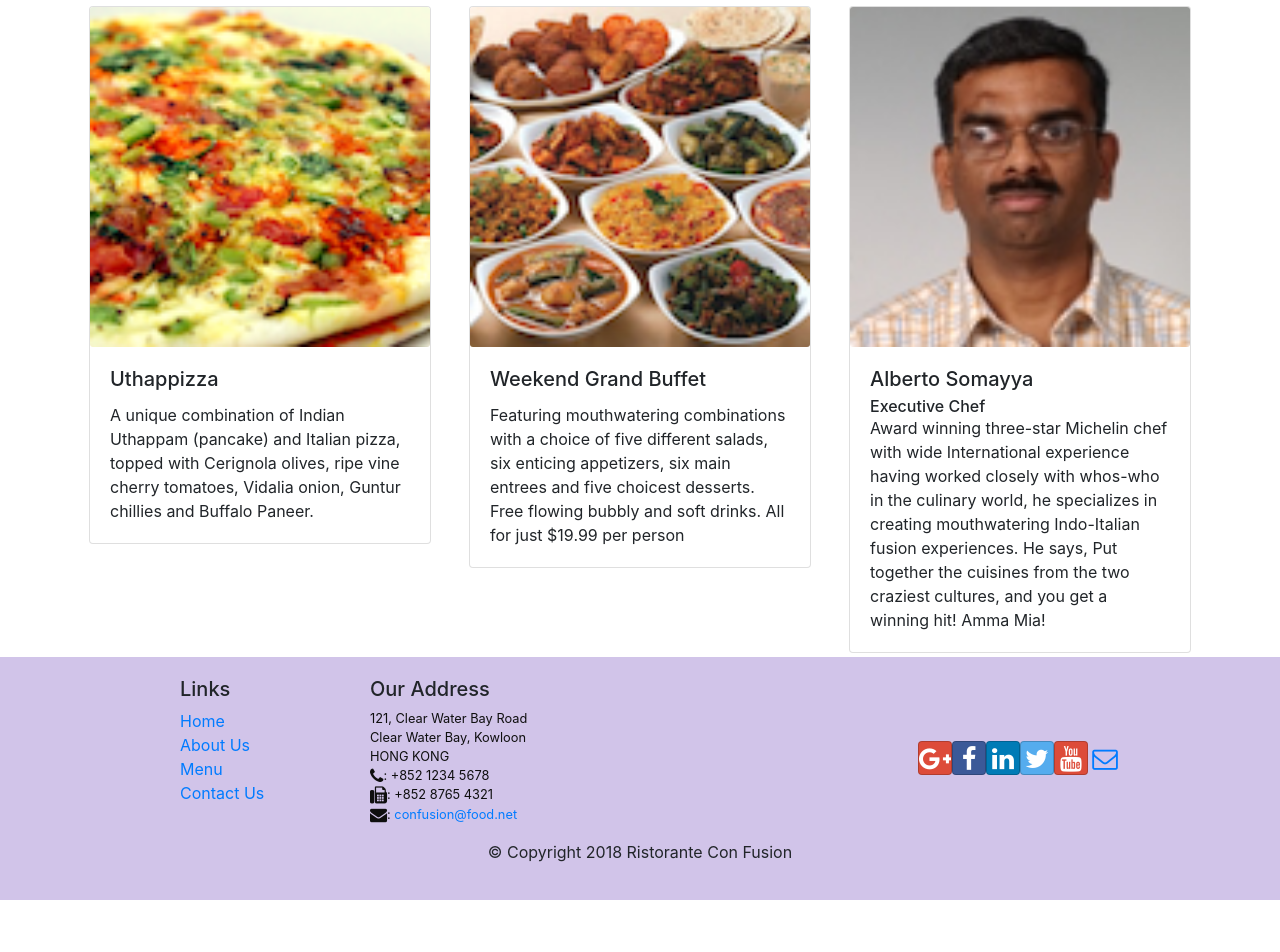
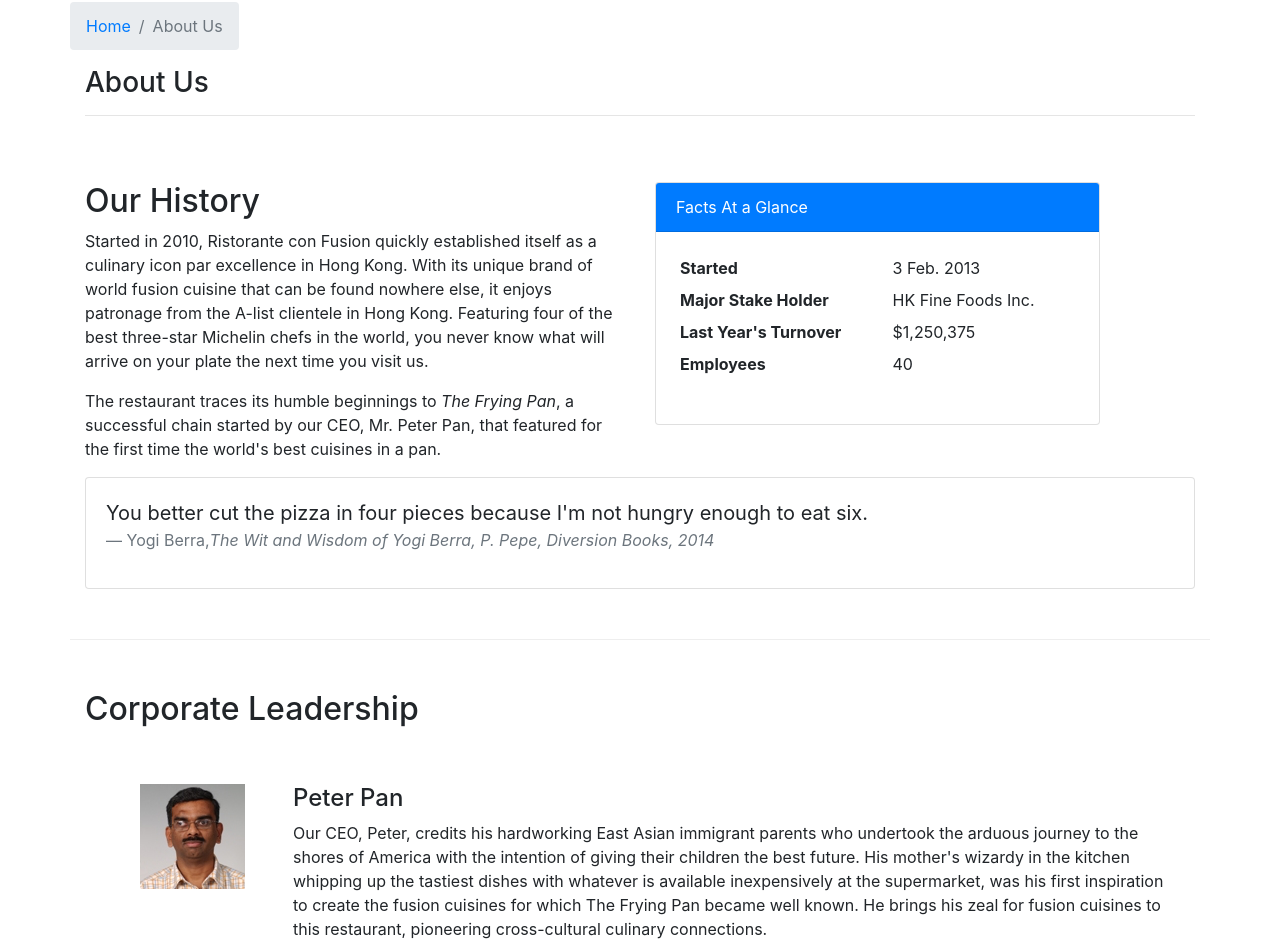
Before and after one commit to hmdyyldrm/react-coursera, a React (Create React App) app: page /aboutus in a window 1280 px wide. Before the commit this address led to /home. Shown: the part 360-1312 px from the top of the page. Before the commit the page ends 1260 px from the top, so only its background shows below. Built offline with nearby package versions, Linux system fonts and the light colour scheme.

Commit message:
Assignment 2 completed

```diff
--- /dev/null
+++ b/src/components/AboutComponent.js
@@ -0,0 +1,94 @@
+import React from 'react';
+import { Breadcrumb, BreadcrumbItem, Card, CardBody, CardHeader, Media } from 'reactstrap';
+import { Link } from 'react-router-dom';
+
+
+function RenderLeader({leader}){
+    return(
+        <div key={leader.id} className="col-12 mt-5">
+            <Media tag="li">
+                <Media left middle>
+                    <Media object src={leader.image} alt={leader.name} />
+                </Media>
+                <Media body className="ml-5">
+                    <Media heading>{leader.name}</Media>
+                    <p>{leader.description}</p>
+                </Media>
+            </Media>
+        </div>
+    );
+}
+
+function About(props) {
+
+    const leaders = props.leaders.map((leader) => {
+        return (
+            <RenderLeader leader={leader}/>
+        );
+    });
+
+    return(
+        <div className="container">
+            <div className="row">
+                <Breadcrumb>
+                    <BreadcrumbItem><Link to="/home">Home</Link></BreadcrumbItem>
+                    <BreadcrumbItem active>About Us</BreadcrumbItem>
+                </Breadcrumb>
+                <div className="col-12">
+                    <h3>About Us</h3>
+                    <hr />
+                </div>
+            </div>
+            <div className="row row-content">
+                <div className="col-12 col-md-6">
+                    <h2>Our History</h2>
+                    <p>Started in 2010, Ristorante con Fusion quickly established itself as a culinary icon par excellence in Hong Kong. With its unique brand of world fusion cuisine that can be found nowhere else, it enjoys patronage from the A-list clientele in Hong Kong.  Featuring four of the best three-star Michelin chefs in the world, you never know what will arrive on your plate the next time you visit us.</p>
+                    <p>The restaurant traces its humble beginnings to <em>The Frying Pan</em>, a successful chain started by our CEO, Mr. Peter Pan, that featured for the first time the world's best cuisines in a pan.</p>
+                </div>
+                <div className="col-12 col-md-5">
+                    <Card>
+                        <CardHeader className="bg-primary text-white">Facts At a Glance</CardHeader>
+                        <CardBody>
+                            <dl className="row p-1">
+                                <dt className="col-6">Started</dt>
+                                <dd className="col-6">3 Feb. 2013</dd>
+                                <dt className="col-6">Major Stake Holder</dt>
+                                <dd className="col-6">HK Fine Foods Inc.</dd>
+                                <dt className="col-6">Last Year's Turnover</dt>
+                                <dd className="col-6">$1,250,375</dd>
+                                <dt className="col-6">Employees</dt>
+                                <dd className="col-6">40</dd>
+                            </dl>
+                        </CardBody>
+                    </Card>
+                </div>
+                <div className="col-12">
+                    <Card>
+                        <CardBody className="bg-faded">
+                            <blockquote className="blockquote">
+                                <p className="mb-0">You better cut the pizza in four pieces because
+                                    I'm not hungry enough to eat six.</p>
+                                <footer className="blockquote-footer">Yogi Berra,
+                                <cite title="Source Title">The Wit and Wisdom of Yogi Berra,
+                                    P. Pepe, Diversion Books, 2014</cite>
+                                </footer>
+                            </blockquote>
+                        </CardBody>
+                    </Card>
+                </div>
+            </div>
+            <div className="row row-content">
+                <div className="col-12">
+                    <h2>Corporate Leadership</h2>
+                </div>
+                <div className="col-12">
+                    <Media list>
+                        {leaders}
+                    </Media>
+                </div>
+            </div>
+        </div>
+    );
+}
+
+export default About;
--- a/src/components/MainComponent.js
+++ b/src/components/MainComponent.js
@@ -1,6 +1,7 @@
 import React, { Component } from 'react';
 import Menu from './MenuComponent';
 import DishDetail from './DishdetailComponent';
+import About from './AboutComponent';
 import { DISHES } from '../shared/dishes';
 import {COMMENTS} from '../shared/comments';
 import {PROMOTIONS} from '../shared/promotions';
@@ -36,6 +37,14 @@
       );
     }
 
+    const AboutUsPage = () =>{
+      return(
+        <About
+          leaders = {this.state.leaders}
+        />
+      );
+    }
+
     const DishWithId = ({match}) => {
       return(
           <DishDetail dish={this.state.dishes.filter((dish) => dish.id === parseInt(match.params.dishId,10))[0]}
@@ -51,6 +60,7 @@
           <Route exact path='/menu' component={()=> <Menu dishes={this.state.dishes}/> } />
           <Route path='/menu/:dishId' component={DishWithId} />
           <Route exact path='/contactus' component = {Contact} />
+          <Route exact path='/aboutus' component = {AboutUsPage} />
           <Redirect to='/home'/>
         </Switch>
         <Footer/>
```
